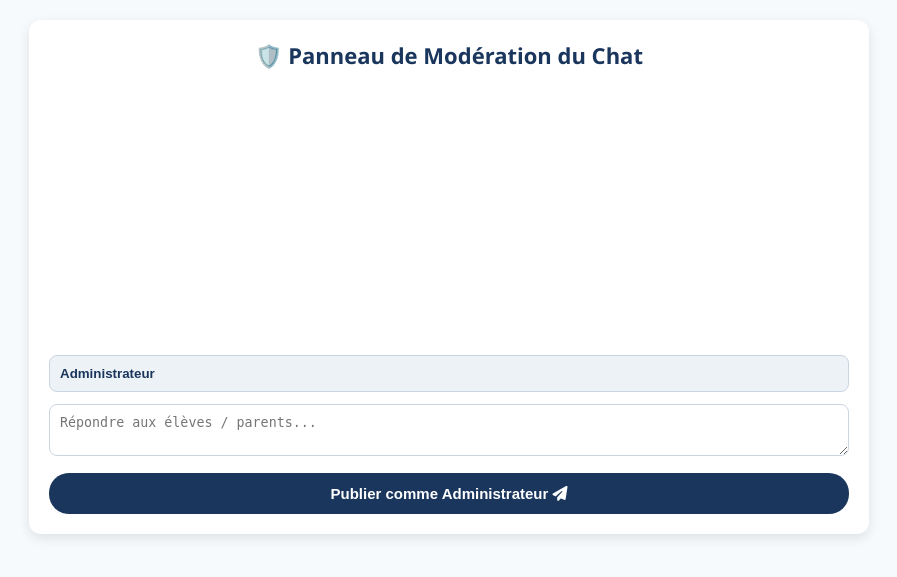
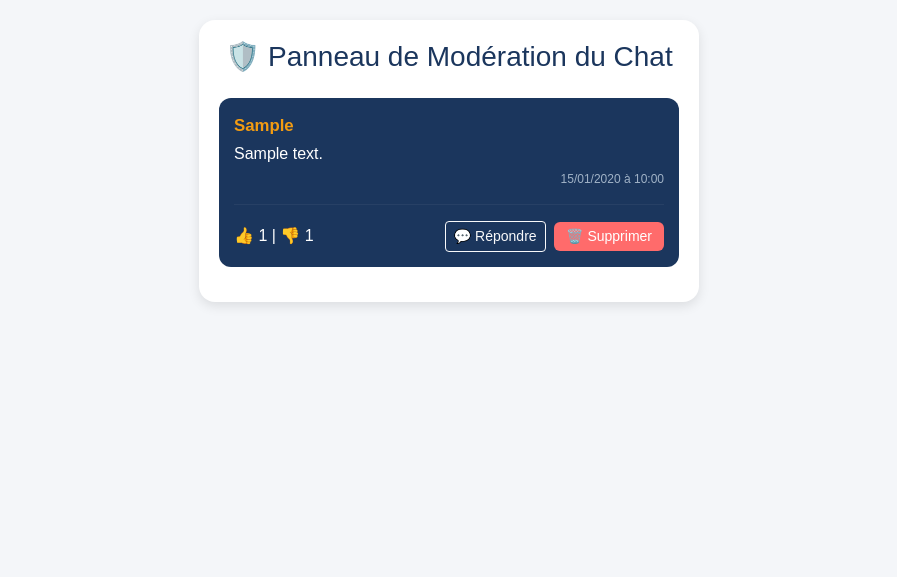
Before and after one commit to marcelomutshaila-hash/Institut-Saint-Charles-Lwanga, a Flask app: template templates/admin_chat.html in a window 1280 px wide. Shown: the top 577 px of the page, without its empty margins (191-1088 px from the left). Run offline with Flask 3, Linux system fonts and the light colour scheme; the template is opened without the code that fills it: values that come from a table or form of the project are taken from there, others are empty; tables that the repository leaves empty hold one stand-in row (values such as "Sample post").

Commit message:
Refactor admin chat panel with Bootstrap styling
Updated the chat moderation panel layout and styling, including Bootstrap integration and improved message display.

```diff
--- a/templates/admin_chat.html
+++ b/templates/admin_chat.html
@@ -3,102 +3,144 @@
 <head>
     <meta charset="UTF-8">
     <meta name="viewport" content="width=device-width, initial-scale=1.0">
-    <title>Administration - Modération Chat</title>
-    <link rel="stylesheet" href="https://cdnjs.cloudflare.com/ajax/libs/font-awesome/6.5.1/css/all.min.css">
+    <title>Panneau de Modération du Chat</title>
+    <!-- Bootstrap 5 CSS -->
+    <link href="https://cdn.jsdelivr.net/npm/bootstrap@5.3.0/dist/css/bootstrap.min.css" rel="stylesheet">
     <style>
-        body { font-family: 'Segoe UI', Tahoma, Geneva, Verdana, sans-serif; margin: 0; background-color: #f7fafc; padding: 20px; }
-        .admin-card { max-width: 800px; margin: 0 auto; background: white; border-radius: 12px; padding: 20px; box-shadow: 0 4px 12px rgba(0,0,0,0.1); }
-        h1 { color: #1a365d; text-align: center; font-size: 22px; margin-top: 0; }
-        .chat-messages { min-height: 250px; max-height: 450px; overflow-y: auto; margin-bottom: 20px; }
-        .input-group { margin-bottom: 12px; }
-        .input-group input, .input-group textarea { width: 100%; padding: 10px; border: 1px solid #cbd5e0; border-radius: 8px; box-sizing: border-box; }
-        .send-btn { background-color: #1a365d; color: white; border: none; padding: 12px; border-radius: 20px; font-weight: bold; cursor: pointer; width: 100%; font-size: 15px; }
+        body {
+            background-color: #f4f6f9;
+            font-family: Arial, sans-serif;
+        }
+        .admin-card {
+            max-width: 500px;
+            margin: 20px auto;
+            background: #ffffff;
+            border-radius: 16px;
+            padding: 20px;
+            box-shadow: 0 4px 12px rgba(0,0,0,0.1);
+        }
+        .message-box {
+            background-color: #1b365d;
+            color: #ffffff;
+            border-radius: 12px;
+            padding: 15px;
+            margin-bottom: 15px;
+        }
+        .author-name {
+            color: #f39c12;
+            font-weight: bold;
+            font-size: 1.05rem;
+        }
+        .admin-badge {
+            background-color: #f39c12;
+            color: #1b365d;
+            font-weight: bold;
+            font-size: 0.75rem;
+            padding: 2px 6px;
+            border-radius: 4px;
+            margin-left: 5px;
+        }
+        .msg-date {
+            font-size: 0.75rem;
+            color: #a0b2c6;
+            text-align: right;
+        }
+        .reply-box {
+            border-left: 3px solid #f39c12;
+            background-color: rgba(255, 255, 255, 0.08);
+            padding: 10px;
+            border-radius: 6px;
+            margin-top: 10px;
+        }
+        .btn-delete {
+            background-color: #ff6b6b;
+            color: white;
+            border: none;
+            border-radius: 6px;
+            padding: 4px 12px;
+        }
+        .btn-delete:hover {
+            background-color: #ee5253;
+            color: white;
+        }
     </style>
 </head>
 <body>
 
+<div class="container">
     <div class="admin-card">
-    <h1>🛡️ Panneau de Modération du Chat</h1>
+        <h3 class="text-center mb-4" style="color: #1b365d;">
+            🛡️ Panneau de Modération du Chat
+        </h3>
 
-    <div class="chat-messages" id="zone-chat-messages"></div>
-
-    <div class="input-group">
-        <input type="text" id="adminSender" value="Administrateur" readonly style="background-color: #edf2f7; font-weight: bold; color: #1a365d;">
-    </div>
-    <div class="input-group">
-        <textarea id="adminMessage" rows="2" placeholder="Répondre aux élèves / parents..."></textarea>
-    </div>
-    <button class="send-btn" onclick="envoyerMessageAdmin()">Publier comme Administrateur <i class="fas fa-paper-plane"></i></button>
+        {% for msg in messages %}
+            <div class="message-box">
+                <!-- Auteur -->
+                <div class="author-name">
+                    {{ msg.auteur }}
+                    {% if msg.auteur == 'Administrateur' %}
+                        <span class="admin-badge">ADMIN</span>
+                    {% endif %}
                 </div>
 
-<script>
-    async function chargerMessagesAdmin() {
-        try {
-            const response = await fetch('/api/get_messages?t=' + new Date().getTime());
-            const messages = await response.json();
+                <!-- Contenu du message -->
+                <p class="mb-1 mt-1">{{ msg.contenu }}</p>
+                <div class="msg-date">{{ msg.date_creation.strftime('%d/%m/%Y à %H:%M') }}</div>
 
-            const zone = document.getElementById('zone-chat-messages');
-            if (!zone) return;
-            zone.innerHTML = '';
+                <!-- Réponses rattachées (style WhatsApp) -->
+                {% if msg.reponses %}
+                    <div class="reply-box">
+                        {% for rep in msg.reponses %}
+                            <div class="mb-2">
+                                <span class="author-name" style="font-size: 0.9rem;">
+                                    {{ rep.auteur }} <span class="admin-badge">ADMIN</span>
+                                </span>
+                                <p class="mb-0 mt-1" style="font-size: 0.95rem;">{{ rep.contenu }}</p>
+                                <div class="msg-date">{{ rep.date_creation.strftime('%H:%M') }}</div>
+                            </div>
+                        {% endfor %}
+                    </div>
+                {% endif %}
 
-            messages.forEach(msg => {
-                const div = document.createElement('div');
-                const estAdmin = msg.sender && msg.sender.toLowerCase().includes('admin');
+                <hr style="border-color: rgba(255,255,255,0.2);">
 
-                div.style.backgroundColor = '#1a365d';
-                div.style.color = '#ffffff';
-                div.style.borderRadius = '10px';
-                div.style.padding = '12px 15px';
-                div.style.marginBottom = '12px';
+                <!-- Reactions et Actions -->
+                <div class="d-flex justify-content-between align-items-center">
+                    <div>
+                        👍 {{ msg.likes }} | 👎 {{ msg.dislikes }}
+                    </div>
+                    <div>
+                        <!-- Bouton pour ouvrir la zone de réponse -->
+                        <button class="btn btn-sm btn-outline-light me-1" type="button" data-bs-toggle="collapse" data-bs-target="#reply-form-{{ msg.id }}">
+                            💬 Répondre
+                        </button>
 
-                const badgeAdmin = estAdmin ? '<span style="background-color: #f6ad55; color: #1a365d; font-size: 10px; font-weight: bold; padding: 2px 6px; border-radius: 4px; margin-left: 8px;">ADMIN</span>' : '';
+                        <!-- Bouton Supprimer -->
+                        <a href="{{ url_for('supprimer', id=msg.id) }}" class="btn btn-sm btn-delete" onclick="return confirm('Voulez-vous supprimer ce message ?');">
+                            🗑️ Supprimer
+                        </a>
+                    </div>
+                </div>
 
-                div.innerHTML = `
-                    <div style="font-weight: bold; font-size: 14px; color: #f6ad55; margin-bottom: 5px;">
-                        ${msg.sender || 'Visiteur'} ${badgeAdmin}
+                <!-- Formulaire de réponse directe sous le message -->
+                <div class="collapse mt-3" id="reply-form-{{ msg.id }}">
+                    <form action="{{ url_for('repondre', message_id=msg.id) }}" method="POST">
+                        <div class="input-group">
+                            <input type="text" name="contenu" class="form-control" placeholder="Répondre à {{ msg.auteur }}..." required>
+                            <button class="btn btn-warning" type="submit">Envoyer</button>
                         </div>
-                    <div style="font-size: 15px; color: #ffffff; margin-bottom: 8px;">${msg.message}</div>
-                    <div style="text-align: right; font-size: 11px; color: #cbd5e0;">${msg.datetime_str || ''}</div>
-                    <hr style="border: 0; border-top: 1px solid rgba(255, 255, 255, 0.2); margin: 6px 0;">
+                    </form>
+                </div>
 
-                    <div style="display: flex; justify-content: space-between; align-items: center; font-size: 13px;">
-                        <span>👍 ${msg.likes || 0} | 👎 ${msg.dislikes || 0}</span>
-                        <!-- BOUTON SUPPRIMER UNIQUEMENT SUR CETTE PAGE -->
-                        <button onclick="supprimerMessage(${msg.id})" style="background: #fc8181; color: white; border: none; padding: 5px 10px; border-radius: 5px; cursor: pointer; font-weight: bold;">
-                            🗑️ Supprimer
-                        </button>
             </div>
-                `;
-                zone.appendChild(div);
-            });
-        } catch (e) { console.error("Erreur de chargement Admin:", e); }
-    }
+        {% else %}
+            <p class="text-center text-muted">Aucun message pour le moment.</p>
+        {% endfor %}
 
-    async function envoyerMessageAdmin() {
-        const messageInput = document.getElementById('adminMessage');
-        const message = messageInput.value.trim();
-        if (!message) return;
+    </div>
+</div>
 
-        await fetch('/api/send_message', {
-            method: 'POST',
-            headers: { 'Content-Type': 'application/json' },
-            body: JSON.stringify({ sender: 'Administrateur', message: message })
-        });
-
-        messageInput.value = '';
-        chargerMessagesAdmin();
-    }
-
-    async function supprimerMessage(id) {
-        if (confirm("Voulez-vous supprimer ce message de la base de données ?")) {
-            await fetch(`/api/delete_message/${id}`, { method: 'DELETE' });
-            chargerMessagesAdmin();
-        }
-    }
-
-    setInterval(chargerMessagesAdmin, 3000);
-    chargerMessagesAdmin();
-</script>
-
+<!-- Bootstrap 5 JS Bundle -->
+<script src="https://cdn.jsdelivr.net/npm/bootstrap@5.3.0/dist/bootstrap.bundle.min.js"></script>
 </body>
 </html>
```
Lines whose indentation alone changed are shown as unchanged.
